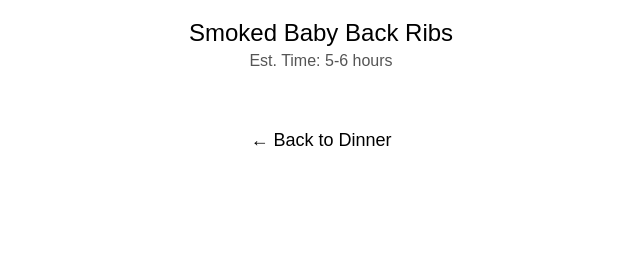
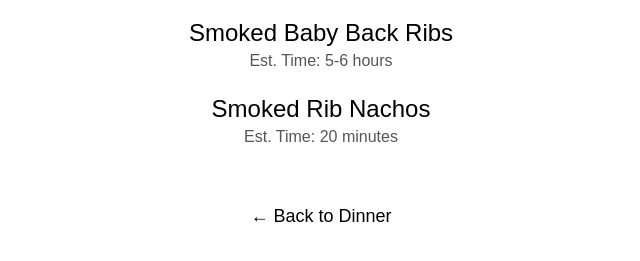
Before and after one commit to chadwick72395/recipe, a plain HTML site: page dinner-pork.html in a window 1280 px wide. Shown: the part 187-448 px from the top of the page, without its empty margins (319-959 px from the left). Drawn offline with Linux system fonts and the light colour scheme.

Commit message:
Update dinner-pork.html

```diff
--- a/dinner-pork.html
+++ b/dinner-pork.html
@@ -62,6 +62,10 @@ Smoked Baby Back Ribs
 <div class="time">Est. Time: 5-6 hours</div>
 </a>
 
+<a class="recipe" href="recipe-smoked-ribs-nachos.html">
+Smoked Rib Nachos
+<div class="time">Est. Time: 20 minutes</div>
+</a>
 
 <a class="back" href="dinner.html">← Back to Dinner</a>
 
```
